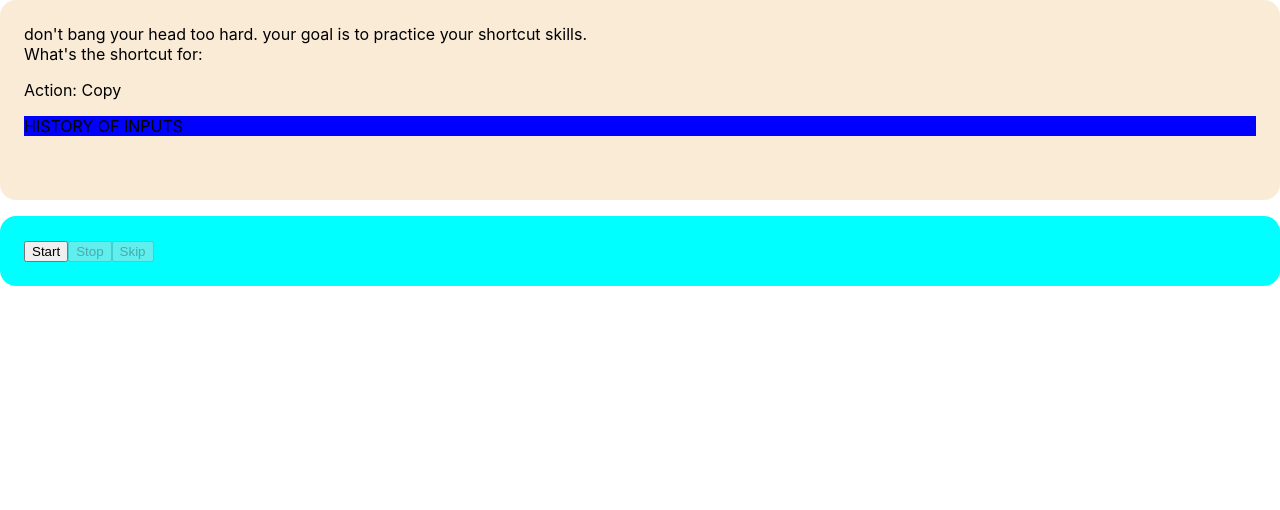
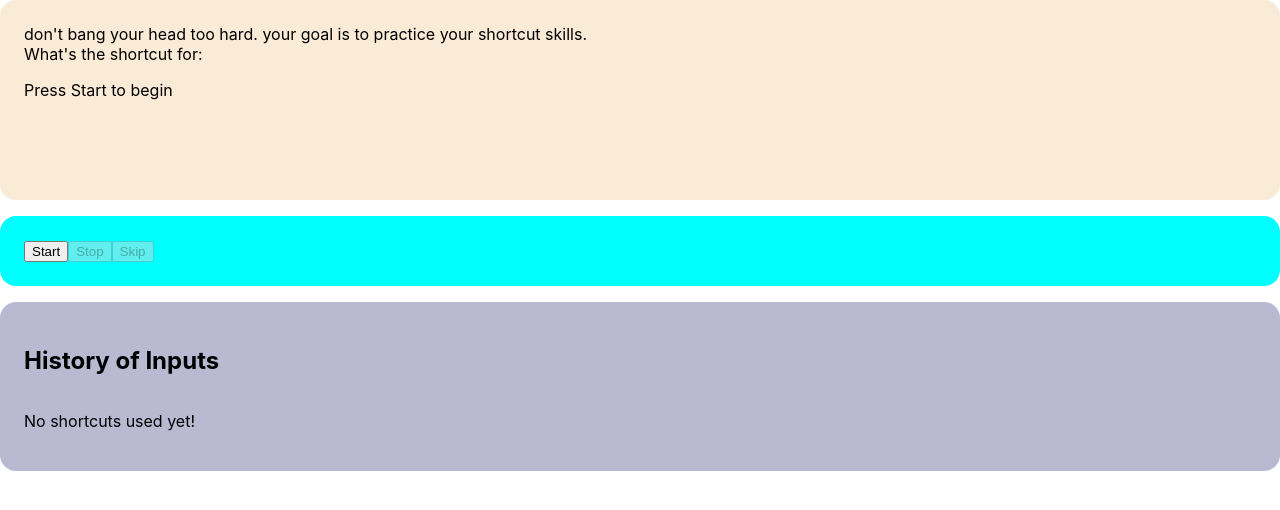
Before and after one commit to BlokusPokus/shortcut-trainer, a React (Create React App) app: page / in a window 1280 px wide. Shown: the top 510 px of the page. Built offline with nearby package versions, Linux system fonts and the light colour scheme.

Commit message:
history layout + history item component

```diff
--- /dev/null
+++ b/src/components/History.css
@@ -0,0 +1,29 @@
+.history-section {
+    display: flex;
+    flex-direction: column;
+    align-items: flex-start;
+    width: 100%;
+}
+
+.history-list {
+    display: flex;
+    flex-direction: row;
+    flex-wrap: wrap;
+    gap: 10px;
+    list-style-type: none;
+    padding: 0;
+}
+
+.singleInputHistory {
+    width: 100px;
+    height: 100px;
+    border-radius: 2px;
+    background-color: beige;
+    display: flex;
+    flex-direction: column;
+    justify-content: center;
+    align-items: center;
+    text-align: center;
+    padding: 5px;
+    box-sizing: border-box;
+}
--- /dev/null
+++ b/src/components/History.tsx
@@ -0,0 +1,25 @@
+import './History.css';
+interface HistoryProps {
+    inputHistory: string[];
+}
+
+const History = ({ inputHistory }: HistoryProps) => {
+    return (
+        <div className="history-section">
+            <h2>History of Inputs</h2>
+            {inputHistory.length > 0 ? (
+                <ul className= 'history-list' >
+                    {inputHistory.map((input, index) => (
+                        <p
+                        className="singleInputHistory"
+                        key={index}>{input}</p>
+                    ))}
+                </ul>
+            ) : (
+                <p>No shortcuts used yet!</p>
+            )}
+        </div>
+    );
+};
+
+export default History;
--- a/src/components/LandingPage.css
+++ b/src/components/LandingPage.css
@@ -15,5 +15,5 @@ justify-content: stretch;}
     background-color: aqua;
 }
 .bottom-section{
-    background-color: blue;
+    background-color: rgb(185, 185, 209);
 }
--- a/src/components/LandingPage.tsx
+++ b/src/components/LandingPage.tsx
@@ -2,6 +2,7 @@ import React, { useState } from 'react';
 import './LandingPage.css';
 import Hotkeytest from './hotkeytest';
 import { shortcutList } from './hotkeytest';
+import History from './History';
 const LandingPage = () => {
     const [gameStarted, setGameStarted] = useState(false);
     const [currentShortcutIndex, setCurrentShortcutIndex] = useState(0);
@@ -41,6 +42,12 @@ const LandingPage = () => {
                 <button onClick={handleStopRecording} disabled={!gameStarted}>Stop</button>
                 <button onClick={handleSkipShortcut} disabled={!gameStarted}>Skip</button>
             </div>
+            < div           className="bottom-section">
+
+            <History
+            inputHistory={inputHistory}
+            />
+            </div>
         </div>
     );
 }
--- a/src/components/hotkeytest.tsx
+++ b/src/components/hotkeytest.tsx
@@ -50,14 +50,12 @@ export const shortcutList = [
       return (
           <>
               <div>
+                {gameStarted ? (
                   <p>Action: {currentShortcut.action}</p>
+                ): (<p>Press Start to begin</p>
+                )}
               </div>
-              <div className="bottom-section">HISTORY OF INPUTS</div>
-              <div>
-                  {inputHistory.map((input, index) => (
-                      <div key={index}>{input}</div>
-                  ))}
-              </div>
+
           </>
       );
   }
```
